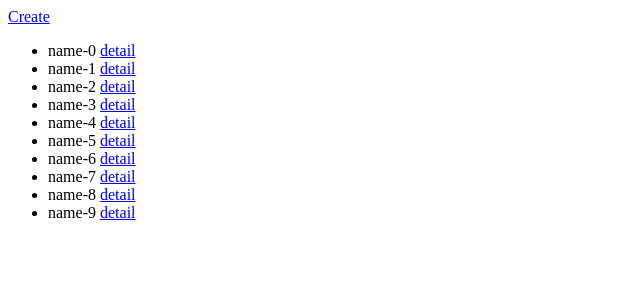
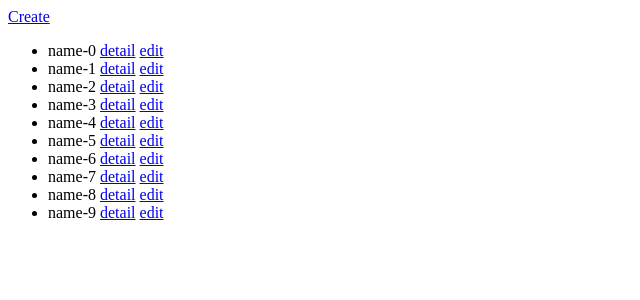
Before and after one commit to Chao69/Todo-List, a Node server app: page / in a window 1280 px wide. Shown: the top 300 px of the page, without its empty margins (0-640 px from the left). Run offline with Node 20, Linux system fonts and the light colour scheme; data comes from the database, SQL or seed files in the repository; some libraries are stand-ins or nearby versions.

Commit message:
feat: add edit function

```diff
--- a/app.js
+++ b/app.js
@@ -59,6 +59,26 @@ app.get('/todos/:id', (req, res) => {
     .catch(error => console.log(error))
 })
 
+// todo edit url
+app.get('/todos/:id/edit', (req, res) => {
+  const id = req.params.id
+  return Todo.findById(id)
+    .lean()
+    .then(todo => res.render('edit', { todo }))
+    .catch(error => console.log(error))
+})
+
+app.post('/todos/:id/edit', (req, res) => {
+  const id = req.params.id
+  const name = req.body.name
+  return Todo.findById(id)
+    .then(todo => {
+      todo.name = name
+      return todo.save()
+    })
+    .then(() => res.redirect(`/todos/${id}`))
+    .catch(error => console.log(error))
+})
 // http://localhost:3000 connect succeed tips
 app.listen(3000, () => {
   console.log('App is runnung on http://localhost:3000.')
--- a/views/detail.hbs
+++ b/views/detail.hbs
@@ -1,2 +1,3 @@
 <p>{{ todo.name }}</p>
+<a href="/todos/{{ todo._id }}/edit">edit</a>
 <a href="/">back</a>
--- /dev/null
+++ b/views/edit.hbs
@@ -0,0 +1,5 @@
+<form action="/todos/{{ todo._id }}/edit" method="POST">
+  <input type="text" placeholder="name" name="name" value="{{ todo.name }}">
+  <button type="submit">Save</button>
+  <a href="/">back</a>
+</form>
--- a/views/index.hbs
+++ b/views/index.hbs
@@ -5,6 +5,7 @@
   <li>
     {{ this.name}}
     <a href="./todos/{{ this._id }}">detail</a>
+    <a href="./todos/{{ this._id }}/edit">edit</a>
   </li>
   {{/each}}
 </ul>
```
